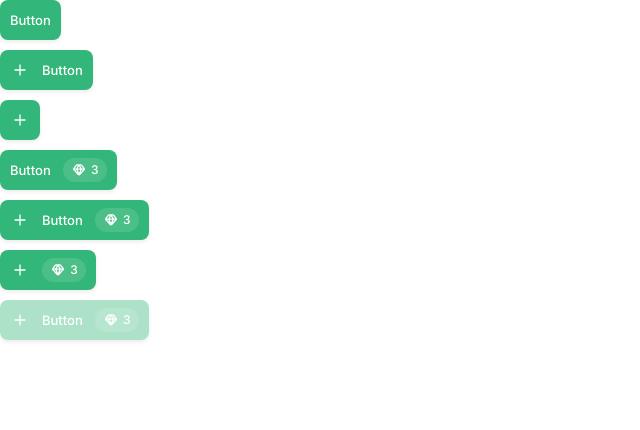
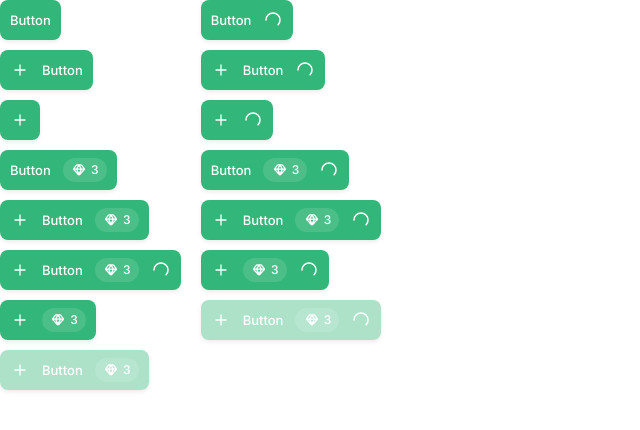
Before and after one commit to longnt80/gleam, a Vue app: page / in a window 1280 px wide. Shown: the top 430 px of the page, without its empty margins (0-640 px from the left). Built offline with nearby package versions, Linux system fonts and the light colour scheme.

Commit message:
Add loading state and style

```diff
--- a/src/App.vue
+++ b/src/App.vue
@@ -5,6 +5,7 @@ import IconPlus from "./components/icons/IconPlus.vue";
 
 <template>
   <main>
+    <div>
       <!-- Default button -->
       <PrimaryButton>
         Button
@@ -29,6 +30,11 @@ import IconPlus from "./components/icons/IconPlus.vue";
         Button
       </PrimaryButton>
 
+      <PrimaryButton :badge-count="3" :is-loading="true">
+        <template #icon><IconPlus /></template>
+        Button
+      </PrimaryButton>
+
       <PrimaryButton :badge-count="3">
         <template #icon><IconPlus /></template>
       </PrimaryButton>
@@ -37,12 +43,53 @@ import IconPlus from "./components/icons/IconPlus.vue";
         <template #icon><IconPlus /></template>
         Button
       </PrimaryButton>
+    </div>
+
+    <div>
+      <!-- Default button -->
+      <PrimaryButton :is-loading="true">
+        Button
+      </PrimaryButton>
+
+      <!-- With icon -->
+      <PrimaryButton :is-loading="true">
+        <template #icon><IconPlus /></template>
+        Button
+      </PrimaryButton>
+
+      <PrimaryButton :is-loading="true">
+        <template #icon><IconPlus /></template>
+      </PrimaryButton>
+
+      <PrimaryButton :badge-count="3" :is-loading="true">
+        Button
+      </PrimaryButton>
+
+      <PrimaryButton :badge-count="3" :is-loading="true">
+        <template #icon><IconPlus /></template>
+        Button
+      </PrimaryButton>
+
+      <PrimaryButton :badge-count="3" :is-loading="true">
+        <template #icon><IconPlus /></template>
+      </PrimaryButton>
+
+      <PrimaryButton :disabled="true" :badge-count="3" :is-loading="true">
+        <template #icon><IconPlus /></template>
+        Button
+      </PrimaryButton>
+    </div>
   </main>
 </template>
 
 <style scoped>
 main {
   display: flex;
+  gap: 20px;
+}
+
+main > div {
+  display: flex;
   gap: 10px;
   flex-direction: column;
   align-items: flex-start;
--- a/src/components/PrimaryButton.vue
+++ b/src/components/PrimaryButton.vue
@@ -1,10 +1,12 @@
 <script setup>
 import IconDiamond from './icons/IconDiamond.vue';
+import IconLoading from './icons/IconLoading.vue';
 
 const props = defineProps({
   size: String,
   badgeCount: Number,
   disabled: Boolean,
+  isLoading: Boolean,
 });
 
 console.log(props)
@@ -20,6 +22,7 @@ console.log(props)
       <IconDiamond class="badge-icon" />
       {{ props.badgeCount }}
     </div>
+    <div v-if="props.isLoading" class="loader"><IconLoading /></div>
   </button>
 </template>
 
@@ -87,4 +90,10 @@ console.log(props)
     width: 16px;
     height: 16px;
   }
+
+  .loader {
+    width: 20px;
+    height: 20px;
+    color: #fff;
+  }
 </style>
--- /dev/null
+++ b/src/components/icons/IconLoading.vue
@@ -0,0 +1,24 @@
+<template>
+  <svg
+    viewBox="0 0 20 20"
+    fill="none"
+    xmlns="http://www.w3.org/2000/svg"
+  >
+    <!-- <circle opacity=".0" cx="10" cy="10" r="7" stroke="#fff" stroke-width="1.5"/> -->
+    <path d="M3 9.963C3 6.117 6.134 3 10 3s7 3.117 7 6.963a6.92 6.92 0 0 1-1.917 4.787" stroke="currentColor" stroke-width="1.5" stroke-linecap="round" stroke-linejoin="round"/>
+    </svg>
+</template>
+
+<style scoped>
+svg {
+  animation: rotation 1s linear infinite;
+}
+@keyframes rotation {
+  0% {
+      transform: rotate(0deg);
+  }
+  100% {
+      transform: rotate(360deg);
+  }
+}
+</style>
```
Lines whose indentation alone changed are shown as unchanged.
